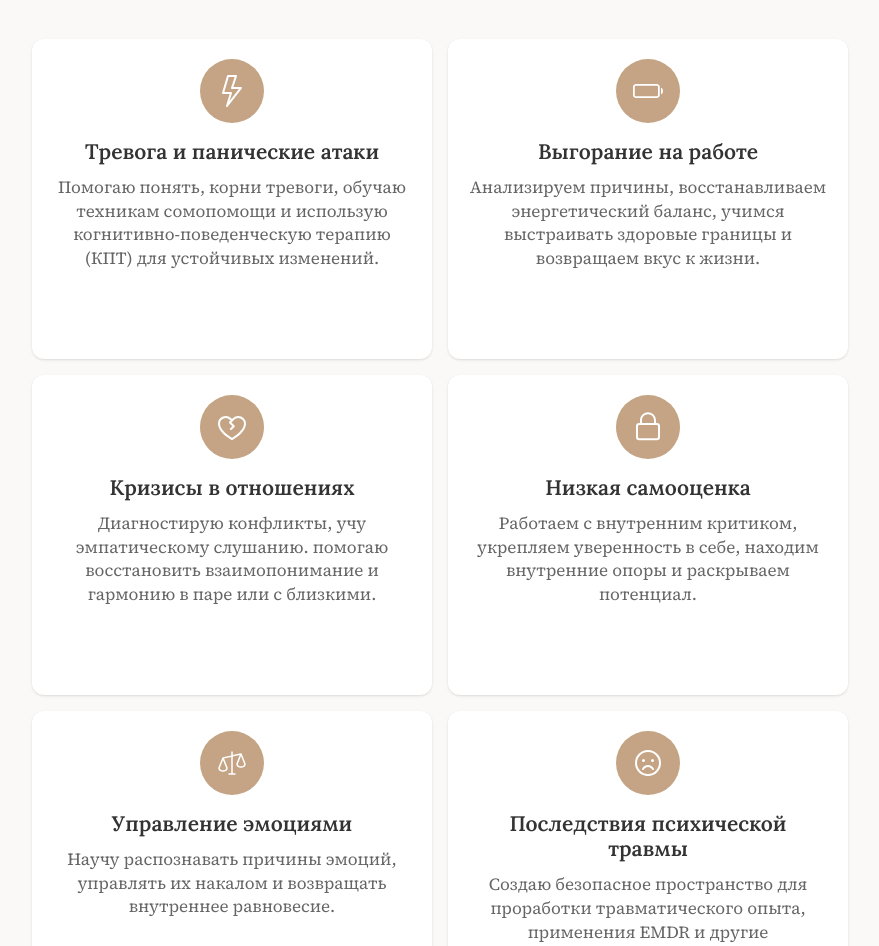
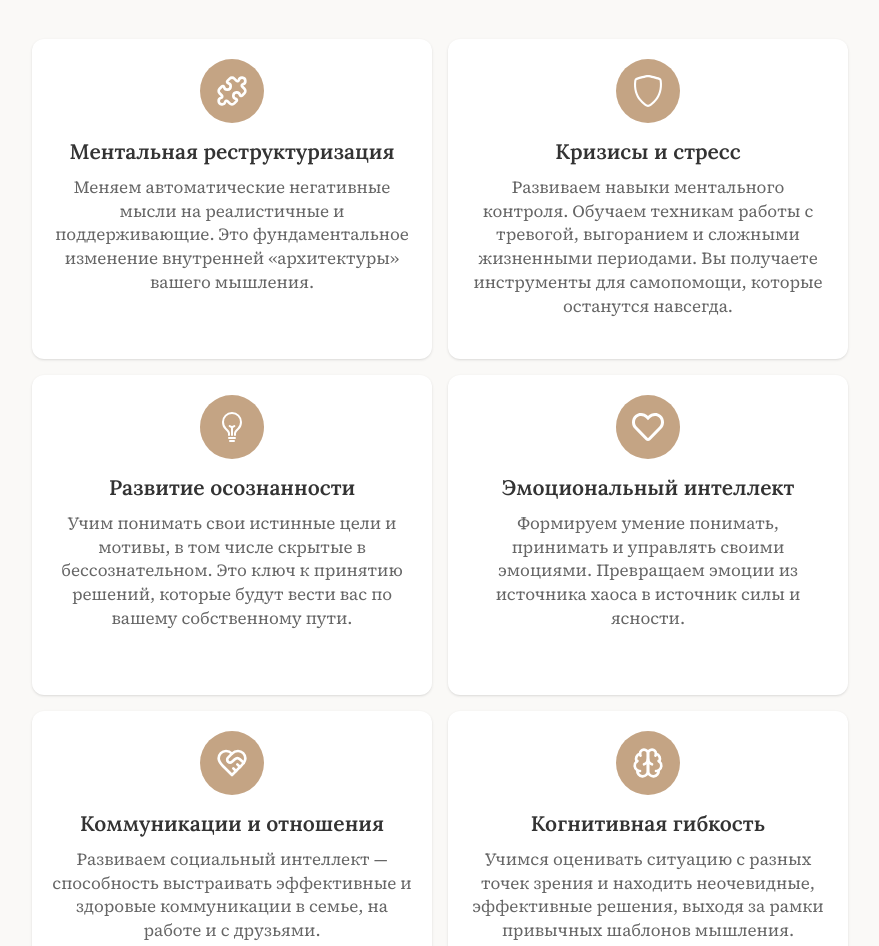
Before and after one commit to AlexeyKomarov99/Landing-Psychologist, a Next.js app: page / in a window 1280 px wide. Shown: the part 1600-2546 px from the top of the page, without its empty margins (200-1079 px from the left). Built offline with nearby package versions, Linux system fonts and the light colour scheme.

Commit message:
Внесение правок в компоненты Directions.tsx и About.tsx

```diff
--- a/src/components/About/About.tsx
+++ b/src/components/About/About.tsx
@@ -18,7 +18,7 @@ export default function About() {
         {
             id: 1,
             icon: <HourglassIcon className="w-6 h-6 sm:w-8 sm:h-8 lg:w-7 lg:h-7 2xl:w-9 2xl:h-9 text-white" />,
-            value: '10+',
+            value: '15+',
             label: 'лет практики'
         },
         {
--- a/src/components/Directions/Directions.tsx
+++ b/src/components/Directions/Directions.tsx
@@ -1,9 +1,9 @@
-import { BsLightning as LightningIcon } from "react-icons/bs"
-import { IoIosBatteryDead as BatteryIcon } from "react-icons/io"
-import { PiHeartBreak as HeartBreakIcon } from "react-icons/pi"
-import { GoLock as LockIcon } from "react-icons/go"
-import { PiScalesLight as ScalesIcon } from "react-icons/pi"
-import { PiSmileySad as SmileSadIcon } from "react-icons/pi"
+import { LuPuzzle as PuzzleIcon } from "react-icons/lu"
+import { BsShield as ShieldIcon } from "react-icons/bs"
+import { IoBulbOutline as BulbIcon } from "react-icons/io5"
+import { FaRegHeart as HeartIcon } from "react-icons/fa"
+import { LuHeartHandshake as HandshakeIcon } from "react-icons/lu"
+import { LuBrain as BrainIcon } from "react-icons/lu"
 
 interface DirectionCard {
     id: number
@@ -17,39 +17,39 @@ export default function Directions() {
     const directions: DirectionCard[] = [
         {
             id: 1,
-            icon: <LightningIcon className="w-6 h-6 sm:w-7 sm:h-7 lg:w-8 lg:h-8 text-white"/>,
-            title: 'Тревога и панические атаки',
-            descr: 'Помогаю понять, корни тревоги, обучаю техникам сомопомощи и использую когнитивно-поведенческую терапию (КПТ) для устойчивых изменений.'
+            icon: <PuzzleIcon className="w-6 h-6 sm:w-7 sm:h-7 lg:w-8 lg:h-8 text-white"/>,
+            title: 'Ментальная реструктуризация',
+            descr: 'Меняем автоматические негативные мысли на реалистичные и поддерживающие. Это фундаментальное изменение внутренней «архитектуры» вашего мышления.'
         },
         {
             id: 2,
-            icon: <BatteryIcon className="w-6 h-6 sm:w-7 sm:h-7 lg:w-8 lg:h-8 text-white"/>,
-            title: 'Выгорание на работе',
-            descr: 'Анализируем причины, восстанавливаем энергетический баланс, учимся выстраивать здоровые границы и возвращаем вкус к жизни.'
+            icon: <ShieldIcon className="w-6 h-6 sm:w-7 sm:h-7 lg:w-8 lg:h-8 text-white"/>,
+            title: 'Кризисы и стресс',
+            descr: 'Развиваем навыки ментального контроля. Обучаем техникам работы с тревогой, выгоранием и сложными жизненными периодами. Вы получаете инструменты для самопомощи, которые останутся навсегда.'
         },
         {
             id: 3,
-            icon: <HeartBreakIcon className="w-6 h-6 sm:w-7 sm:h-7 lg:w-8 lg:h-8 text-white"/>,
-            title: 'Кризисы в отношениях',
-            descr: 'Диагностирую конфликты, учу эмпатическому слушанию. помогаю восстановить взаимопонимание и гармонию в паре или с близкими.'
+            icon: <BulbIcon className="w-6 h-6 sm:w-7 sm:h-7 lg:w-8 lg:h-8 text-white"/>,
+            title: 'Развитие осознанности',
+            descr: 'Учим понимать свои истинные цели и мотивы, в том числе скрытые в бессознательном. Это ключ к принятию решений, которые будут вести вас по вашему собственному пути.'
         },
         {
             id: 4,
-            icon: <LockIcon className="w-6 h-6 sm:w-7 sm:h-7 lg:w-8 lg:h-8 text-white"/>,
-            title: 'Низкая самооценка',
-            descr: 'Работаем с внутренним критиком, укрепляем уверенность в себе, находим внутренние опоры и раскрываем потенциал.'
+            icon: <HeartIcon className="w-6 h-6 sm:w-7 sm:h-7 lg:w-8 lg:h-8 text-white"/>,
+            title: 'Эмоциональный интеллект',
+            descr: 'Формируем умение понимать, принимать и управлять своими эмоциями. Превращаем эмоции из источника хаоса в источник силы и ясности.'
         },
         {
             id: 5,
-            icon: <ScalesIcon className="w-6 h-6 sm:w-7 sm:h-7 lg:w-8 lg:h-8 text-white"/>,
-            title: 'Управление эмоциями',
-            descr: 'Научу распознавать причины эмоций, управлять их накалом и возвращать внутреннее равновесие.'
+            icon: <HandshakeIcon className="w-6 h-6 sm:w-7 sm:h-7 lg:w-8 lg:h-8 text-white"/>,
+            title: 'Коммуникации и отношения',
+            descr: 'Развиваем социальный интеллект — способность выстраивать эффективные и здоровые коммуникации в семье, на работе и с друзьями.'
         },
         {
             id: 6,
-            icon: <SmileSadIcon className="w-6 h-6 sm:w-7 sm:h-7 lg:w-8 lg:h-8 text-white"/>,
-            title: 'Последствия психической травмы',
-            descr: 'Создаю безопасное пространство для проработки травматического опыта, применения EMDR и другие эффективные методы для исцеления.'
+            icon: <BrainIcon className="w-6 h-6 sm:w-7 sm:h-7 lg:w-8 lg:h-8 text-white"/>,
+            title: 'Когнитивная гибкость',
+            descr: 'Учимся оценивать ситуацию с разных точек зрения и находить неочевидные, эффективные решения, выходя за рамки привычных шаблонов мышления.'
         },
 
     ]
@@ -86,7 +86,7 @@ export default function Directions() {
                         mb-10
                         md:mb-12 md:text-[32px]
                         lg:text-[38px]
-                    ">С какими просьбами ко мне обращаются?</h2>
+                    ">С какими задачами мы работаем?</h2>
                     <div className="
                         flex
                         flex-col
@@ -108,10 +108,11 @@ export default function Directions() {
                                     rounded-xl
                                     p-5
                                     shadow-sm
-                                    min-h-[250px]
+                                    min-h-[295px]
                                     max-w-[320px]
                                     sm:min-h-[290px] sm:max-w-[375px]
-                                    lg:min-h-[280px] lg:max-w-[400px]
+                                    md:min-h-[305px]
+                                    lg:min-h-[310px] lg:max-w-[400px]
                                     xl:min-h-80 xl:max-w-[400px]
                                     2xl:justify-center 2xl:max-w-none
                                 "
```
Also changed, not shown: src/components/Results/Results.tsx (added, +17 -0 lines).
